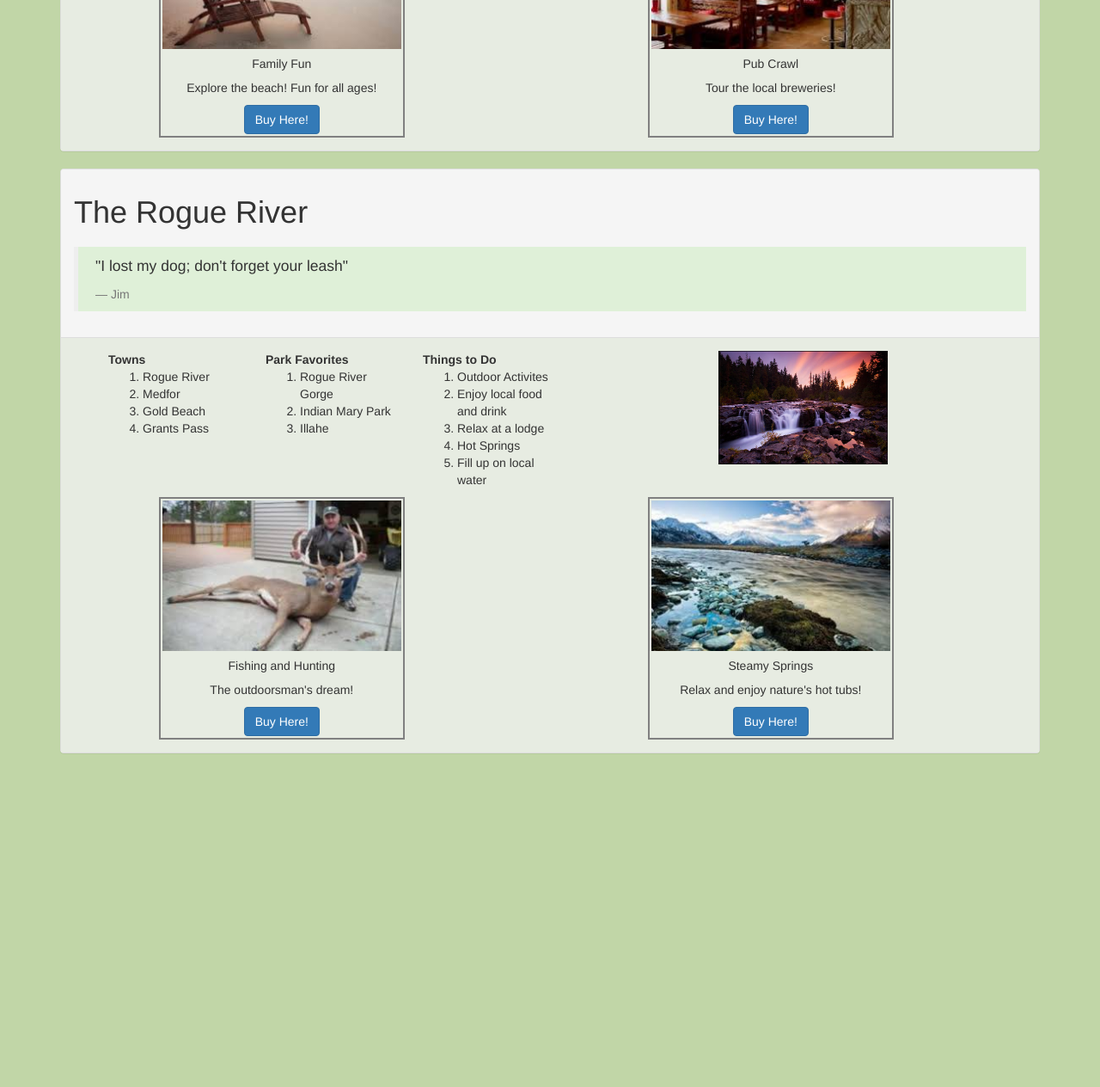
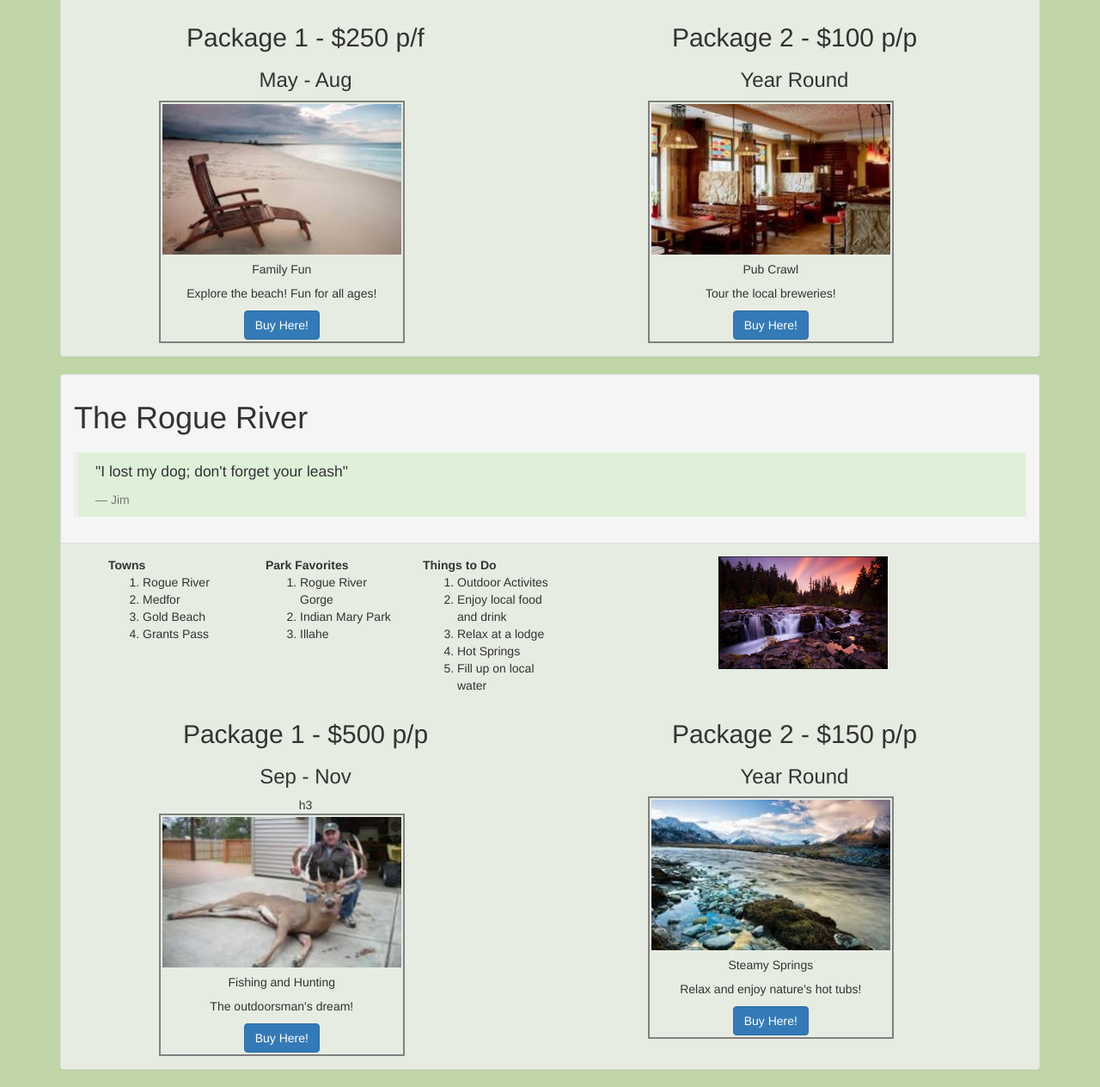
Before and after one commit to christinelfrank16/oregon, a plain HTML site: page index.html in a window 1280 px wide. Shown: the part 1476-2740 px from the top of the page at 86% size. Before the commit the page ends 2372 px from the top, so only its background shows below. Drawn offline with Linux system fonts and the light colour scheme.

Commit message:
Add prices and date ranges to each package offered

```diff
--- a/css/styles.css
+++ b/css/styles.css
@@ -20,6 +20,7 @@ body {
   background-size: cover;
   background-position: center;
   color: #f9faf7;
+  margin-top: 20px;
 }
 
 .jumbotron h1 {
@@ -48,4 +49,5 @@ div > li{
 .col-md-6 {
   padding-left: 10%;
   padding-right: 10%;
+  text-align: center;
 }
--- a/index.html
+++ b/index.html
@@ -53,6 +53,8 @@
           </ul>
           <div class="row">
             <div class="col-md-6">
+              <h2>Package 1 - $600 p/p</h2>
+              <h3>May - Aug</h3>
               <div class="card">
                 <img class="card-img-top" src="img/wallowas-sm.jpeg" alt="Card image cap">
                 <div class="card-body">
@@ -63,6 +65,8 @@
               </div>
             </div>
             <div class="col-md-6">
+              <h2>Package 2 - $200 p/p</h2>
+              <h3>Feb - Nov</h3>
               <div class="card">
                 <img class="card-img-top" src="img/spa.jpeg" alt="Card image cap">
                 <div class="card-body">
@@ -122,6 +126,8 @@
           </ul>
           <div class="row">
             <div class="col-md-6">
+              <h2>Package 1 - $250 p/f</h2>
+              <h3>May - Aug</h3>
               <div class="card">
                 <img class="card-img-top" src="img/beach.jpeg" alt="Card image cap">
                 <div class="card-body">
@@ -132,6 +138,8 @@
               </div>
             </div>
             <div class="col-md-6">
+              <h2>Package 2 - $100 p/p</h2>
+              <h3>Year Round</h3>
               <div class="card">
                 <img class="card-img-top" src="img/pub.jpeg" alt="Card image cap">
                 <div class="card-body">
@@ -189,6 +197,8 @@
           </ul>
           <div class="row">
             <div class="col-md-6">
+              <h2>Package 1 - $500 p/p</h2>
+              <h3>Sep - Nov</h3>h3
               <div class="card">
                 <img class="card-img-top" src="img/hunt.jpeg" alt="Card image cap">
                 <div class="card-body">
@@ -199,6 +209,8 @@
               </div>
             </div>
             <div class="col-md-6">
+              <h2>Package 2 - $150 p/p</h2>
+              <h3>Year Round</h3>
               <div class="card">
                 <img class="card-img-top" src="img/springs.jpeg" alt="Card image cap">
                 <div class="card-body">
```
